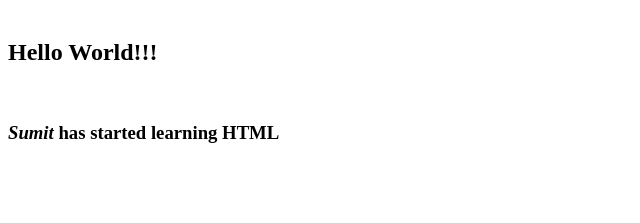
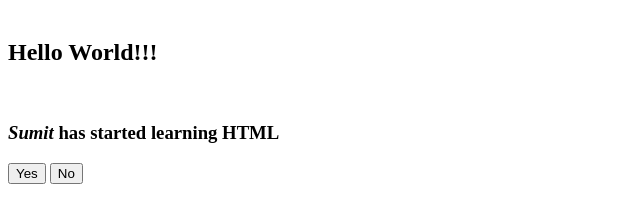
Before and after one commit to krsumitsingh/HTMLLearning, a plain HTML site: page First Program/index.html in a window 1280 px wide. Shown: the part 79-302 px from the top of the page, without its empty margins (0-640 px from the left). Drawn offline with Linux system fonts and the light colour scheme.

Commit message:
Added buttons

```diff
--- a/First Program/index.html
+++ b/First Program/index.html
@@ -4,5 +4,7 @@
 <h1><strong>This is my first html program</strong></h1><br>
     <h2>Hello World!!!</h2><br>
     <h3><em>Sumit</em> has started learning HTML</h3>
+    <button>Yes</button>
+    <button>No</button>
 </body>
 </html>
```
